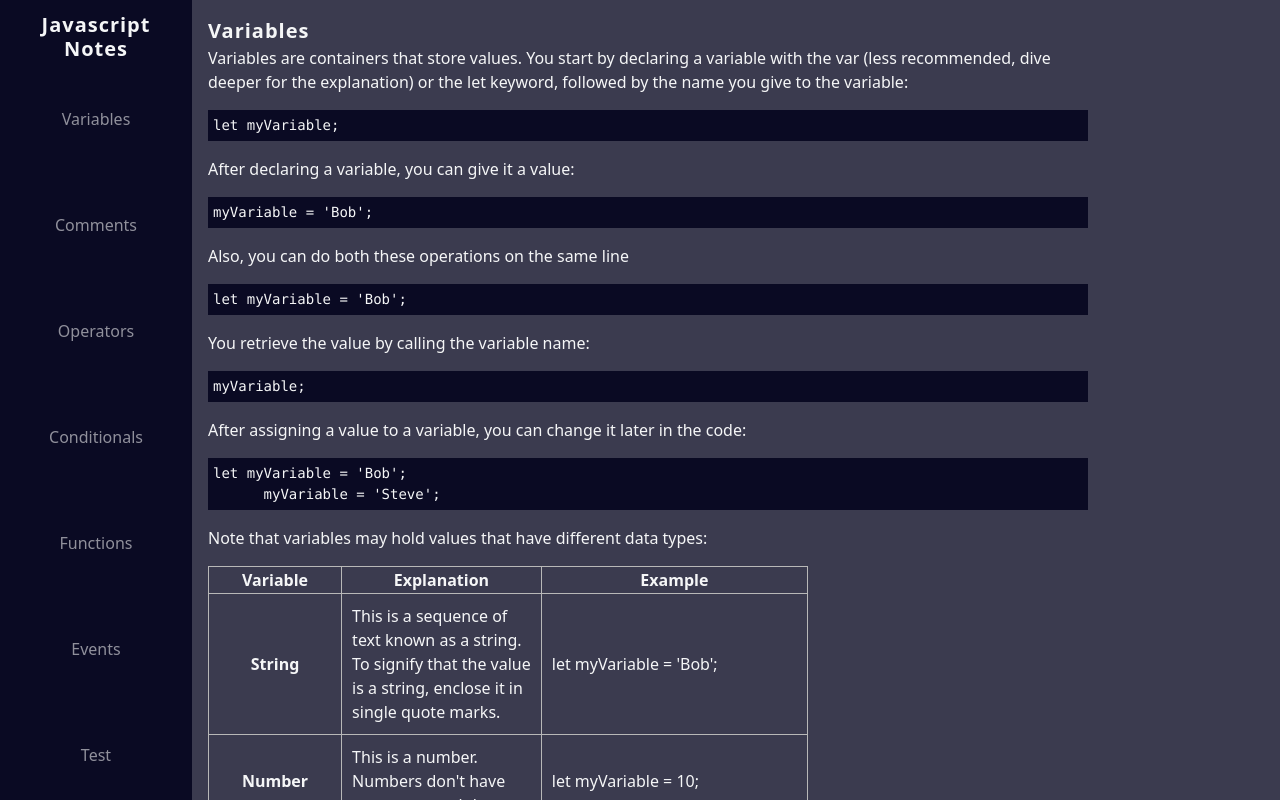
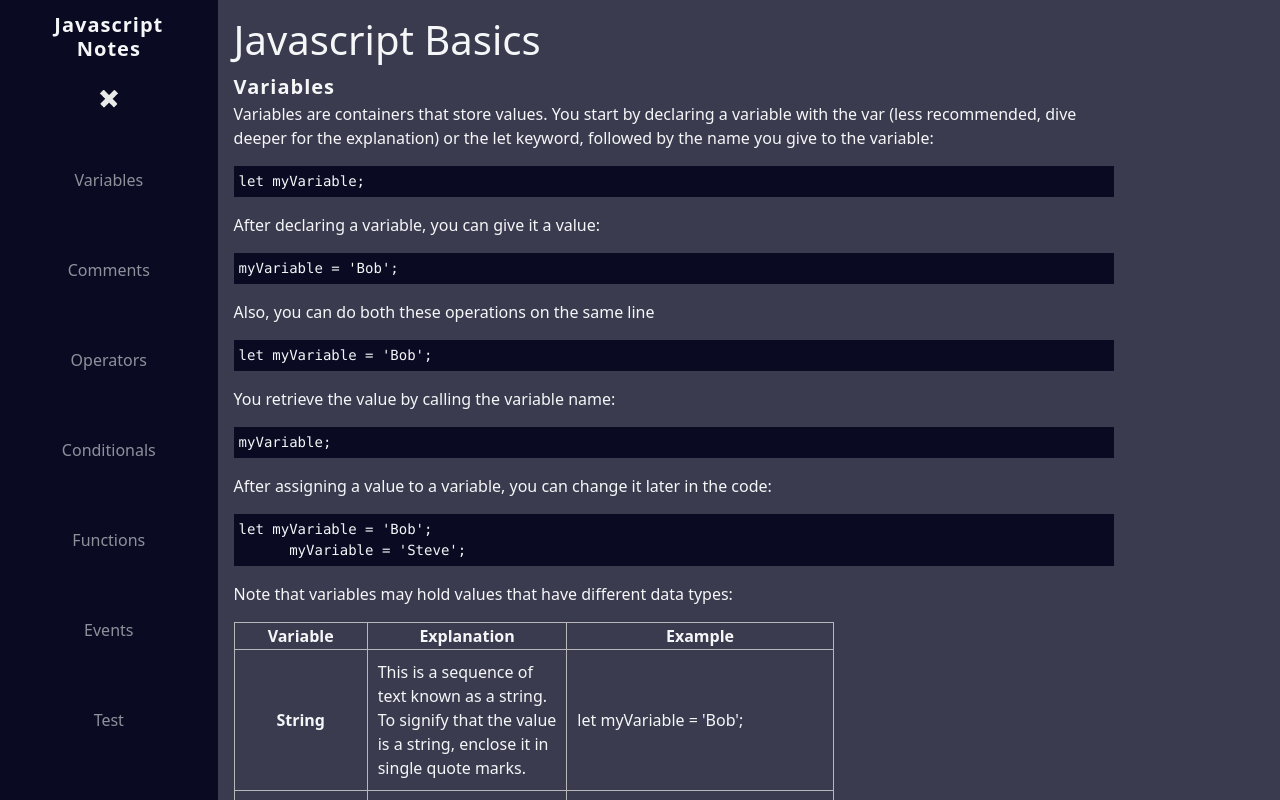
Before and after one commit to verdusco1/technical_documentation_page, a plain HTML site: page index.html in a window 1280 px wide. Shown: the top 800 px of the page. Drawn offline with nearby package versions, Linux system fonts and the light colour scheme.

Commit message:
Updated sidenav

```diff
--- a/index.html
+++ b/index.html
@@ -16,6 +16,8 @@
           <span class="navbar-brand mb-0 h1">
             <header>Javascript <br>Notes</header>
           </span>
+          <a id="navbar-close" href="javascript:void(0)" class="closebtn" onclick="closeNav()">&#x2716;</a>
+
           <button class="navbar-toggler" type="button" data-bs-toggle="collapse" data-bs-target="#navbarSupportedContent" aria-controls="navbarSupportedContent" aria-expanded="false" aria-label="Toggle navigation">
             <span class="navbar-toggler-icon"></span>
           </button>
@@ -46,8 +48,11 @@
           </div>
         </div>
       </nav>
-
+      <div class="navbar-open-container">
+        <span id="navbar-open" style="font-size:30px;cursor:pointer" onclick="openNav()">&#9776;</span>
+      </div>
       <main id="main-doc">
+          <h1>Javascript Basics</h1>
         <section id="variables" class="main-section">
           <header>Variables</header>
           <p>Variables are containers that store values. You start by declaring a variable with the var (less recommended, dive deeper for the explanation) or the let keyword, followed by the name you give to the variable:</p>
@@ -193,7 +198,24 @@
             <li>4</li>
             <li>5</li>
           </ol>
+          <p>All the notes used in this project were sourced from MDN Web Docs. Read about it
+              <a href="https://developer.mozilla.org/en-US/docs/Learn/Getting_started_with_the_web/JavaScript_basics"
+                 target="_blank"
+              >here</a>
+              .</p>
         </section>
       </main>
 </body>
+
+<script>
+    function openNav() {
+      document.getElementById("navbar").style.cssText = "width: 17vw; display: block;";
+
+    }
+
+    function closeNav() {
+      document.getElementById("navbar").style.cssText = "width: 0; display: none;";
+    }
+    </script>
+
 </html>
--- a/style.css
+++ b/style.css
@@ -1,6 +1,20 @@
 body {
     background-color: #3b3b4f;
     color: #f5f6f7 !important;
+  }
+
+  @media screen and (max-width: 768px) {
+      #navbar-close {
+          display: none;
+      }
+
+      #navbar-open {
+          display: none;
+      }
+
+      .navbar {
+          display: block !important;
+      }
   }
 
   @media screen and (min-width: 768px) {
@@ -13,28 +27,33 @@ body {
       align-items: center;
       text-align: center;
       flex-direction: column !important;
-      height: 100%;
-      width: 15vw;
+      width: 17vw;
+      z-index: 1;
+
     }
+
 
     .navbar-nav {
       height: 100%;
       display: flex;
-      justify-content: space-around;
+      justify-content: flex-start;
       flex-direction: column !important;
     }
 
+    .navbar  {
+        height: 100%;
+    }
+
+    .nav-link {
+        margin-top: 50px;
+    }
+
     #main-doc {
-      margin-left: 15vw;
+      margin-left: 17vw;
       padding: 1rem 0rem 1rem 1rem;
       width: 70vw;
-    }
+      z-index: 500;
 
-    header {
-      color: #f5f6f7;
-      letter-spacing: 1px;
-      font-weight: 900;
-      font-size: 20px;
     }
 
     .navbar-brand {
@@ -42,11 +61,12 @@ body {
     }
   }
 
-  @media screen and (max-width: 768px) {
+  @media screen and (max-width: 767px) {
     .navbar {
       position: fixed;
       background-color: #0a0a23;
-      width: 100%;
+      width: 100% !important;
+      top: 0;
     }
 
     .nav-link {
@@ -58,6 +78,7 @@ body {
 
     #main-doc {
       padding: 5px;
+      margin-top: 75px;
     }
   }
 
@@ -65,6 +86,32 @@ body {
     background-color: #0a0a23;
     padding: 5px 0px 5px 5px;
   }
+
+
+header {
+    color: #f5f6f7;
+    letter-spacing: 1px;
+    font-weight: 900;
+    font-size: 20px;
+  }
+
+  .navbar-open-container {
+    color: #f5f6f7;
+    width: 15vw;
+    display: flex;
+    justify-content: center;
+    align-items: center;
+    position: fixed;
+}
+
+    #navbar-close {
+        padding: 20px 0px 0px 0px;
+        text-decoration: none;
+        /* transparent for issue with chrome */
+        color: transparent;
+        text-shadow: 0 0 0 rgb(233, 233, 233);
+    }
+
 
   /* table */
   td {
```
